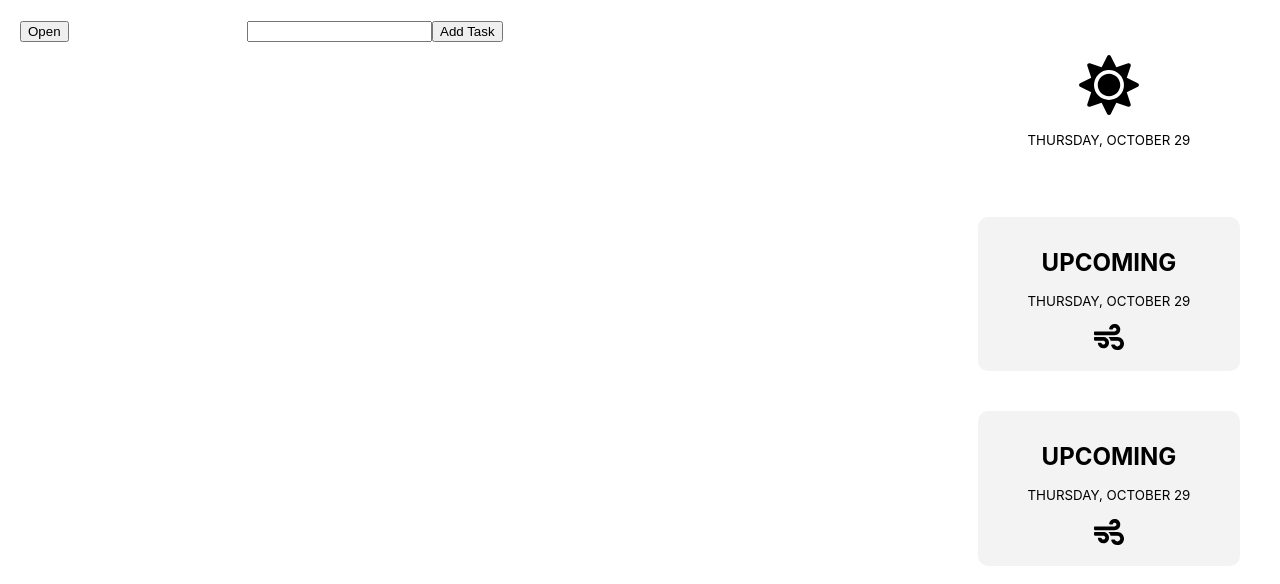
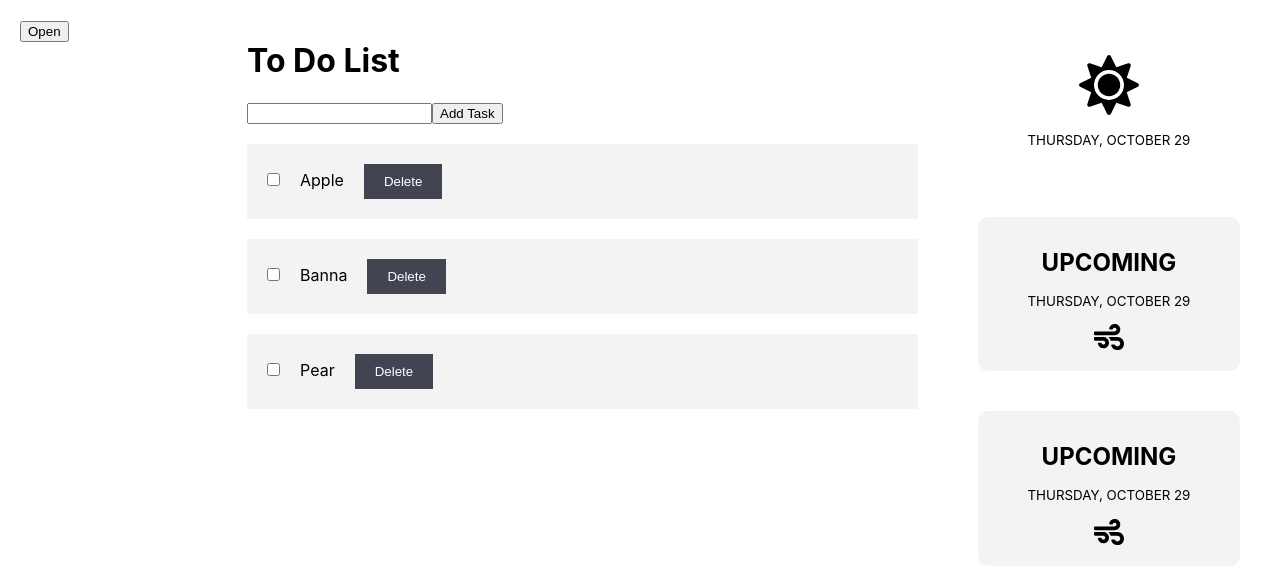
Before and after one commit to ShaanCoding/Archived, a React (Create React App) app in the folder react-diary/: page /to-do in a window 1280 px wide. Shown: the top 584 px of the page. Built offline with nearby package versions, Linux system fonts and the light colour scheme; data requests are answered from the project's data file.

Commit message:
Did Stylizing on To Do List

```diff
--- a/react-diary/db.json
+++ b/react-diary/db.json
@@ -39,7 +39,7 @@
     }
   ],
   "quick-note": {
-    "name": "# Shaan is cool\n\n## This is a fac"
+    "name": "#"
   },
   "favourites": [
     {
@@ -58,5 +58,21 @@
       "favouriteURL": "workout-log"
     }
   ],
-  "todo": []
+  "todo": [
+    {
+      "isDone": false,
+      "taskName": "Apple",
+      "id": 1
+    },
+    {
+      "isDone": false,
+      "taskName": "Banna",
+      "id": 2
+    },
+    {
+      "isDone": false,
+      "taskName": "Pear",
+      "id": 3
+    }
+  ]
 }
--- a/react-diary/src/Components/To Do Component/Header.tsx
+++ b/react-diary/src/Components/To Do Component/Header.tsx
@@ -7,6 +7,7 @@ const Header: React.FC<{ addTask: (task: any) => void }> = (props) => {
 
   return (
     <div>
+      <h1>To Do List</h1>
       <input
         type="textfield"
         value={task}
--- a/react-diary/src/Components/To Do Component/Task.tsx
+++ b/react-diary/src/Components/To Do Component/Task.tsx
@@ -6,13 +6,13 @@ const Task: React.FC<{
   onTaskClick: (id: number) => void;
 }> = (props) => {
   return (
-    <div>
+    <div className="toDoElement">
       <input
         type="checkbox"
         checked={props.task.isDone}
         onClick={() => props.onTaskClick(props.task.id)}
       />
-      <p>{props.task.taskName}</p>
+      {props.task.taskName}
       <button onClick={() => props.onDelete()}>Delete</button>
     </div>
   );
--- a/react-diary/src/index.css
+++ b/react-diary/src/index.css
@@ -1,5 +1,6 @@
 :root {
   --light-grey: #f3f3f3;
+  --medium-grey: #676a7a;
   --grey: #424451;
 }
 
@@ -105,3 +106,24 @@ code {
 
 .quickNote {
 }
+
+.toDoElement * {
+  margin: 20px;
+}
+
+.toDoElement {
+  margin: 20px 0px;
+  background-color: var(--light-grey);
+}
+
+.toDoElement button {
+  padding: 10px 20px;
+  border: none;
+  text-decoration: none;
+  background-color: var(--grey);
+  color: white;
+}
+
+.toDoElement button:hover {
+  background-color: var(--medium-grey);
+}
```
